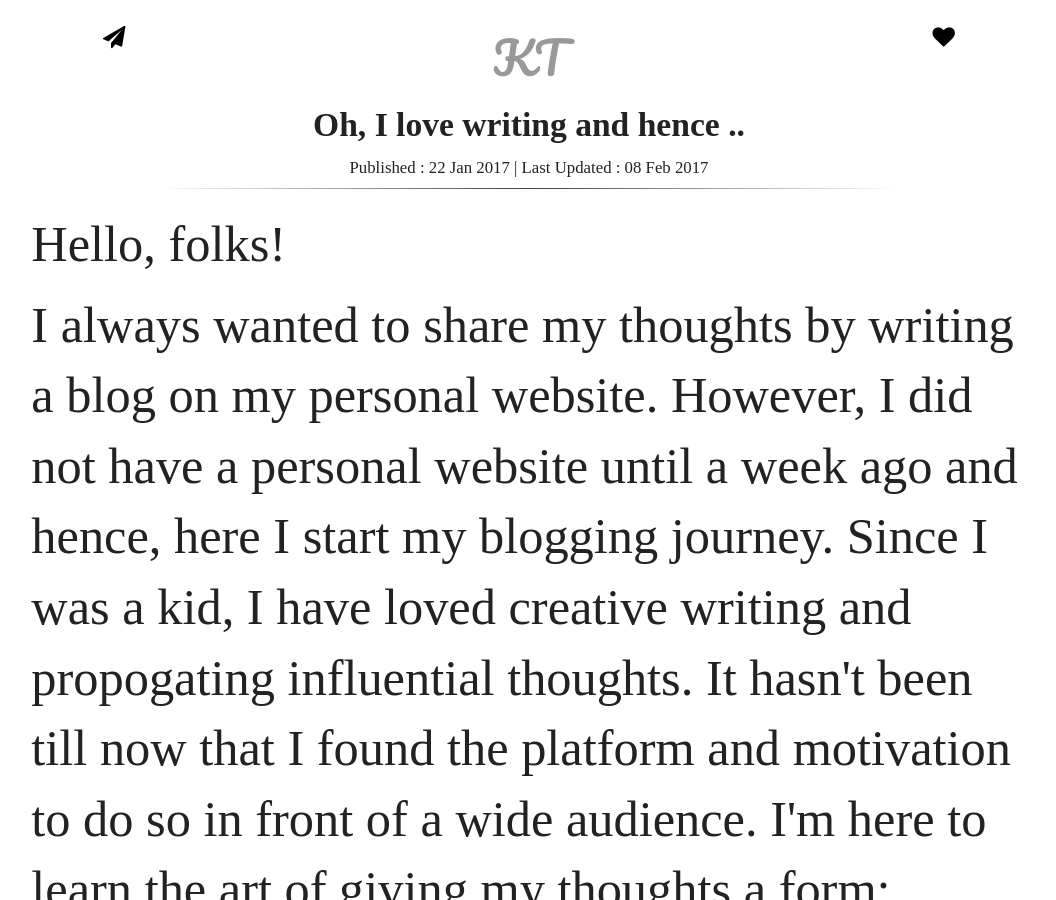
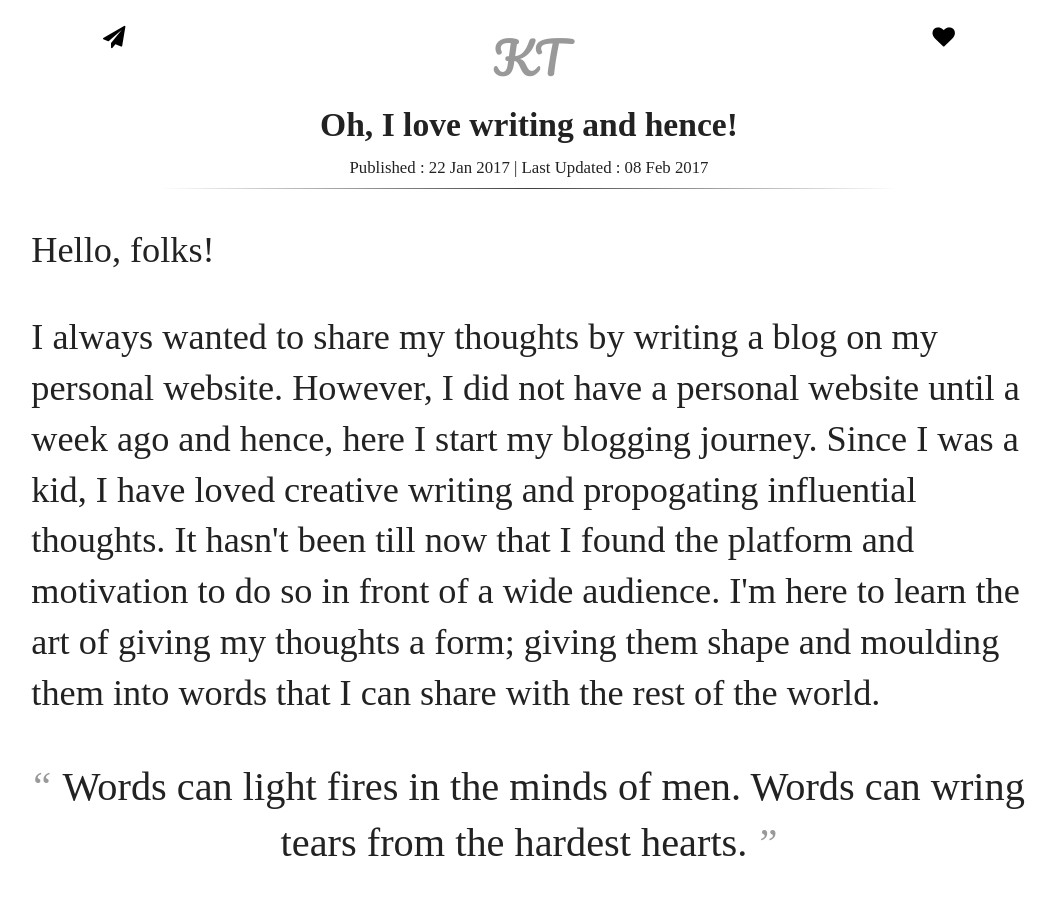
Before and after one commit to dracarys983/PersonalWebsite, a Jekyll site: the page built from _posts/2017-01-22-I-love-writing.md, in a window 1280 px wide and 900 px high. Shown: the whole window, without its empty margins (111-1167 px from the left). Built offline with Jekyll 4.4.1, drawn with Linux system fonts in a browser that asks for light colours; nearby versions of some CDN libraries; some web fonts are replaced; comment, search, counter and statistics services are not loaded.

Commit message:
Changes in the blog posts

```diff
--- a/_config.yml
+++ b/_config.yml
@@ -1,6 +1,7 @@
 name: Kalpit Thakkar, Dreamer
 markdown: kramdown
 permalink: /blog/:year/:month/:day/:title
+future: true
 
 gems:
     - jekyll-seo-tag
--- a/_posts/2017-01-22-I-love-writing.md
+++ b/_posts/2017-01-22-I-love-writing.md
@@ -1,13 +1,13 @@
 ---
 layout: post
-title: "Oh, I love writing and hence .."
+title: "Oh, I love writing and hence!"
 description: "This page belongs to Kalpit Thakkar's personal website's blog. This blog post talks about Kalpit Thakkar's love for writing and expressing his thoughts. Kalpit Thakkar has always loved to present ideas concisely -- to keep them short and sweet."
 date: 2017-01-22
 updated: 2017-02-08
 ---
 
-<p> Hello, folks! </p>
-<p> I always wanted to share my thoughts by writing a blog on my personal website. However, I did not have a personal website until a week ago and hence, here I start my blogging journey. Since I was a kid, I have loved creative writing and propogating influential thoughts. It hasn't been till now that I found the platform and motivation to do so in front of a wide audience. I'm here to learn the art of giving my thoughts a form; giving them shape and moulding them into words that I can share with the rest of the world. </p>
+<p class="post"> Hello, folks! </p>
+<p class="post"> I always wanted to share my thoughts by writing a blog on my personal website. However, I did not have a personal website until a week ago and hence, here I start my blogging journey. Since I was a kid, I have loved creative writing and propogating influential thoughts. It hasn't been till now that I found the platform and motivation to do so in front of a wide audience. I'm here to learn the art of giving my thoughts a form; giving them shape and moulding them into words that I can share with the rest of the world. </p>
 
 <blockquote class="content-quote align-c"> Words can light fires in the minds of men. Words can wring tears from the hardest hearts. </blockquote>
 <p class="credits-item align-r"> -- Patrick Rothfuss, The Name of the Wind </p>
```
Also changed, not shown: _posts/2017-02-08-Starting-with-vision-and-deep-learning.md (+2 -2 lines).
